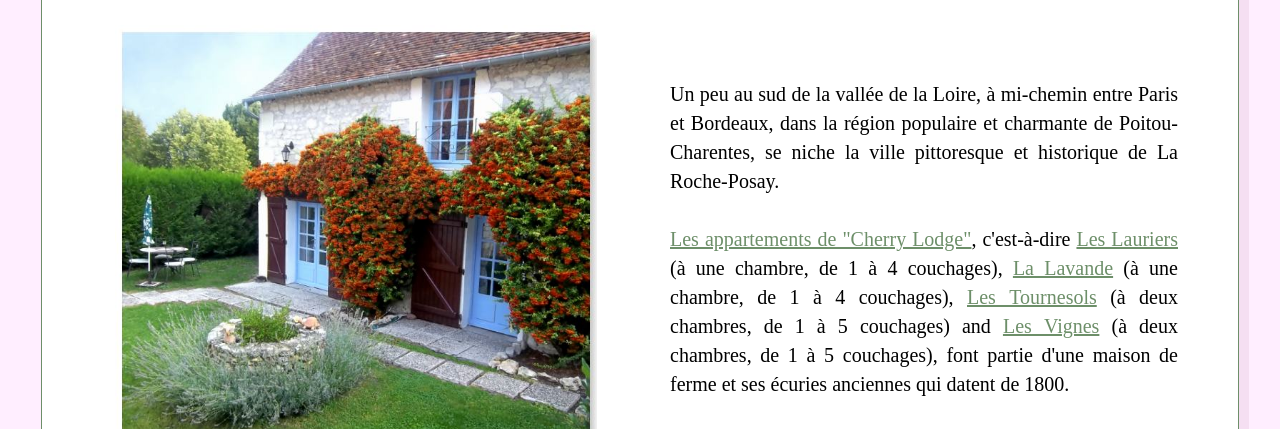
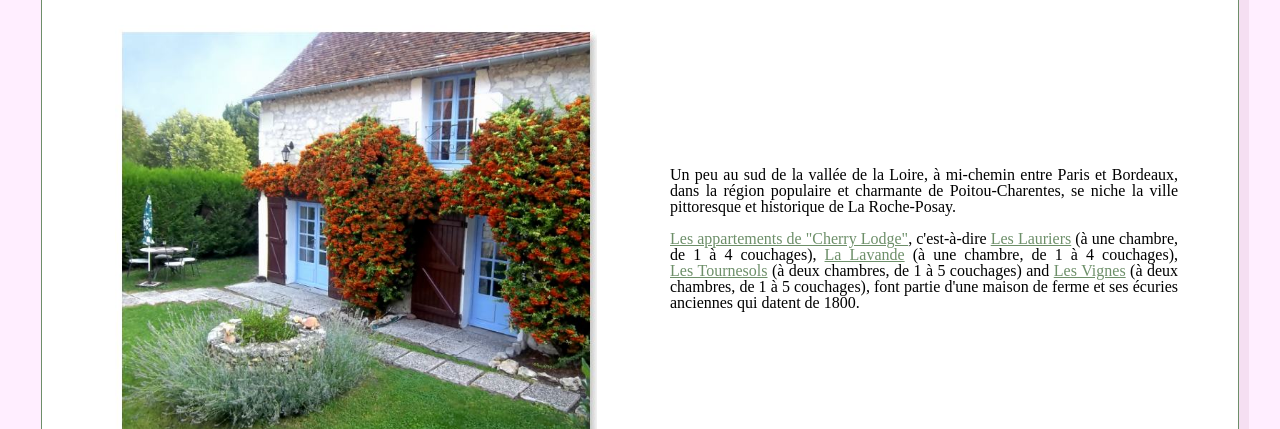
Before and after one commit to John-Tebbutt/John-Tebbutt.github.io, a plain HTML site: page index27.html in a window 1280 px wide. Shown: the part 371-800 px from the top of the page. Drawn offline with Linux system fonts and the light colour scheme; a web font is replaced by a local one.

Commit message:
Add files via upload

```diff
--- a/index27.html
+++ b/index27.html
@@ -151,7 +151,7 @@
 
   </div>
 
-  <div class="sectionodd col-6 col-m-12" style=" font-size: 1.25em; line-height: 1.45;">
+  <div class="sectionodd col-6 col-m-12" >
    <p>
 
 			Un peu au sud de la vallée de la Loire, à mi-chemin entre Paris et Bordeaux, dans la région
```
